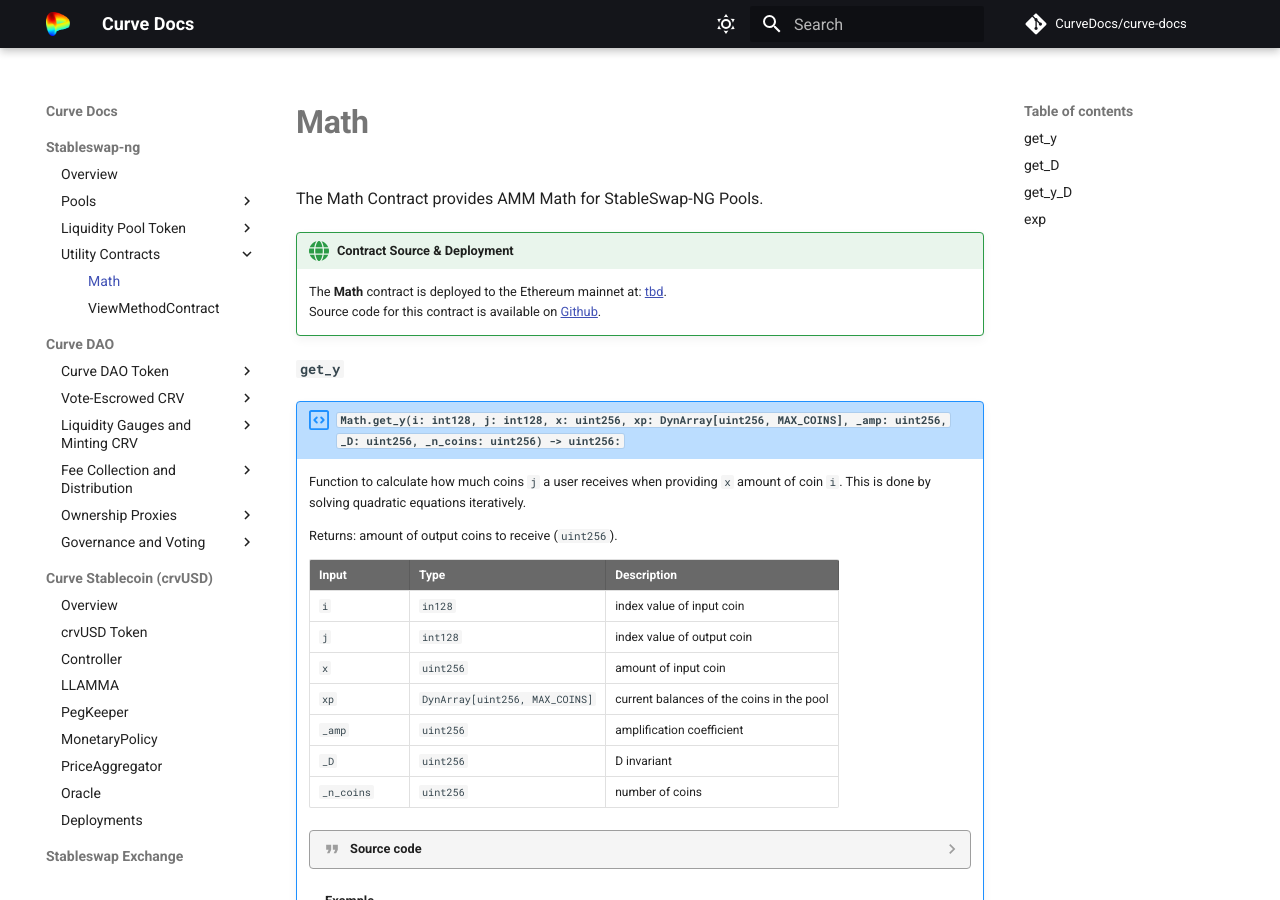
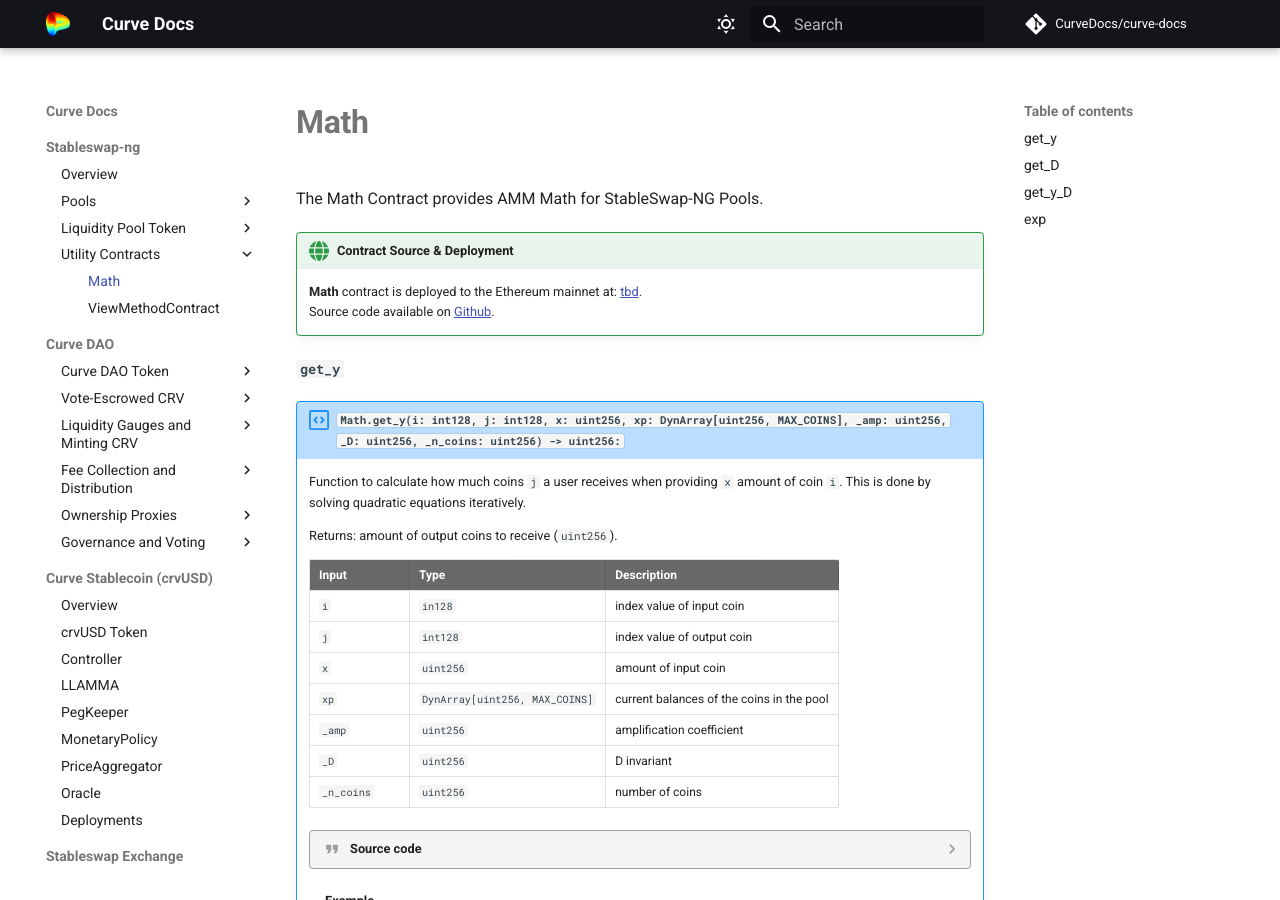
Before and after one commit to CurveDocs/curve-docs, an MkDocs documentation site: the page built from docs/stableswap-ng_exchange/utility_contracts/math.md, in a window 1280 px wide and 900 px high. Built offline with MkDocs 1.6.1 and Material for MkDocs 9.7.7, drawn with Linux system fonts in a browser that asks for light colours; comment, search, counter and statistics services are not loaded.

Commit message:
utility contract update

```diff
--- a/docs/stableswap-ng_exchange/utility_contracts/math.md
+++ b/docs/stableswap-ng_exchange/utility_contracts/math.md
@@ -1,8 +1,8 @@
 The Math Contract provides AMM Math for StableSwap-NG Pools.
 
 !!!deploy "Contract Source & Deployment"
-    The **Math** contract is deployed to the Ethereum mainnet at: [tbd]().
-    Source code for this contract is available on [Github](https://github.com/curvefi/stableswap-ng/blob/bff1522b30819b7b240af17ccfb72b0effbf6c47/contracts/main/CurveStableSwapNGMath.vy).
+    **Math** contract is deployed to the Ethereum mainnet at: [tbd]().
+    Source code available on [Github](https://github.com/curvefi/stableswap-ng/blob/bff1522b30819b7b240af17ccfb72b0effbf6c47/contracts/main/CurveStableSwapNGMath.vy).
 
 
 ### `get_y`
```
Also changed, not shown: docs/stableswap-ng_exchange/utility_contracts/views.md (+6 -0 lines).
